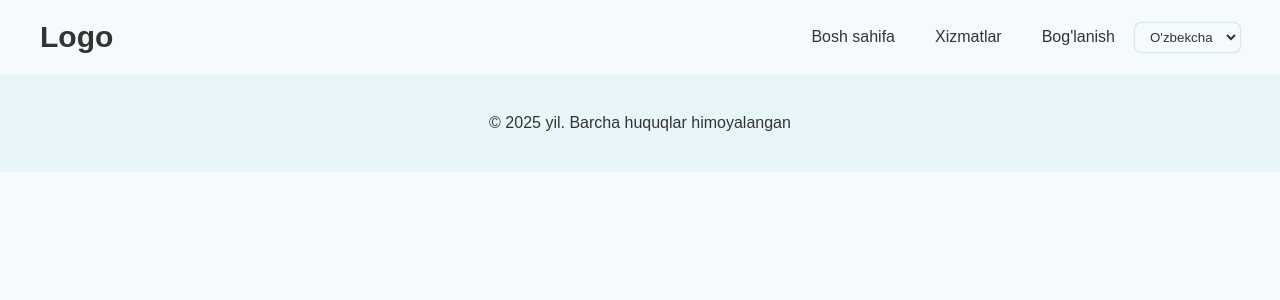
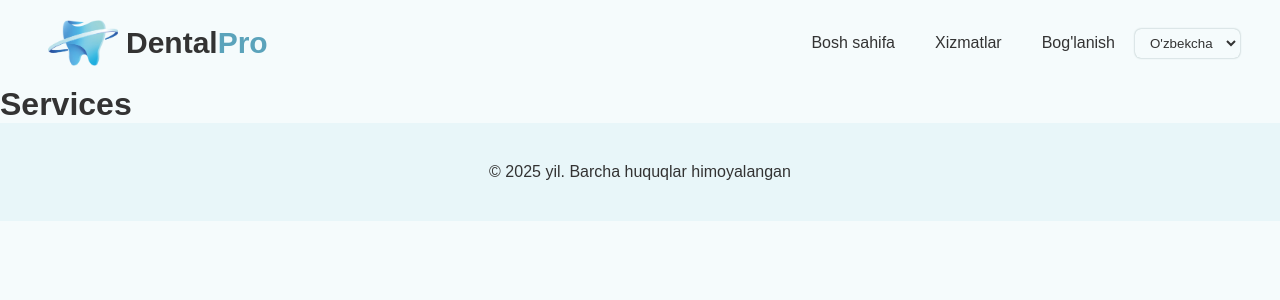
Before and after one commit to diorsolutions/dentistsolution, a React (Vite) app: page /Components/services/services in a window 1280 px wide. Shown: the top 300 px of the page. Built offline with nearby package versions, Linux system fonts and the light colour scheme.

Commit message:
changed files name capital to lower

```diff
--- a/src/App.tsx
+++ b/src/App.tsx
@@ -1,10 +1,11 @@
 import { BrowserRouter, Routes, Route } from 'react-router-dom';
 import './App.css'
-import Navbar from './modules/Navbar';
+import Navbar from './modules/navbar/navbar';
 import Home from './pages/Home';
-import Services from './pages/Services';
-import Contact from './pages/Contact';
-import Footer from './modules/Footer';
+import Services from './Components/services/services';
+import Contact from './Components/contact/contact';
+import Footer from './modules/footer';
+// >>>>>>> d641eedb6d2de0f8cc14d229c56743350dfc99ff
 
 
 // til
@@ -16,8 +17,8 @@ function App() {
     <Navbar/>
       <Routes>
         <Route path="/" element={<Home />} />
-        <Route path="/contact" element={<Contact />} />
-        <Route path="/services" element={<Services />} />
+        <Route path="/Components/contact/contact" element={<Contact />} />
+        <Route path="/Components/services/services" element={<Services />} />
       </Routes>
       <Footer />
     </BrowserRouter>
--- /dev/null
+++ b/src/Components/contact/contact.tsx
@@ -0,0 +1,10 @@
+import './contact.css'
+function Contact() {
+
+  return (
+    <h1>Contact</h1>
+  )
+
+}
+
+export default Contact
--- /dev/null
+++ b/src/Components/services/services.tsx
@@ -0,0 +1,9 @@
+import './services.css';
+
+function Services() {
+  return (
+    <h1>Services</h1>
+  )
+}
+
+export default Services
--- a/src/modules/Navbar/index.tsx
+++ /dev/null
@@ -1,40 +0,0 @@
-import { useTranslation } from 'react-i18next';
-import './style.css'
-import { Link } from 'react-router-dom';
-function Navbar() {
-  const { t, i18n } = useTranslation();
-  const lang = localStorage.getItem('lang') || 'uz';
-
-  const changeLanguage = (lang: string) => {
-    i18n.changeLanguage(lang);
-    localStorage.setItem('lang', lang);
-  };
-
-
-  const handleLanguageChange = (event: React.ChangeEvent<HTMLSelectElement>) => {
-    const selectedLang = event.target.value;
-    changeLanguage(selectedLang);
-  };
-
-  return (
-    <nav>
-      <div className='container navbar'>
-        <Link to={'/'} className='logo'>Logo</Link>
-        <div className='navbar_actions'>
-          <ul>
-            <li><Link to={'/'}>{t('navbar.home')}</Link></li>
-            <li><Link to={'/services'}>{t('navbar.services')}</Link></li>
-            <li><Link to={'/contact'}>{t('navbar.contact')}</Link></li>
-          </ul>
-          <select name="lang" id="lang" value={lang} onChange={handleLanguageChange}>
-            <option value="uz">O'zbekcha</option>
-            <option value="ru">Русский</option>
-            <option value="en">English</option>
-          </select>
-        </div>
-      </div>
-    </nav>
-  );
-}
-
-export default Navbar;
--- /dev/null
+++ b/src/modules/Navbar/navbar.tsx
@@ -0,0 +1,61 @@
+import { useTranslation } from "react-i18next";
+import "./style.css";
+import logo from "../../assets/tooth.png";
+import { Link } from "react-router-dom";
+function Navbar() {
+  const { t, i18n } = useTranslation();
+  const lang = localStorage.getItem("lang") || "uz";
+
+  const changeLanguage = (lang: string) => {
+    i18n.changeLanguage(lang);
+    localStorage.setItem("lang", lang);
+  };
+
+  const handleLanguageChange = (
+    event: React.ChangeEvent<HTMLSelectElement>
+  ) => {
+    const selectedLang = event.target.value;
+    changeLanguage(selectedLang);
+  };
+
+  return (
+    <nav>
+      <div className="container navbar">
+        <Link to={"/"} className="logo">
+          <img className="logoPNG" src={logo} alt="Logotip" />
+          <span className="logo">
+            <span className="simple">Dental</span>
+            <span className="blue" style={{ gap: "0px !important" }}>
+              Pro
+            </span>
+          </span>
+        </Link>
+        <div className="navbar_actions">
+          <ul>
+            <li>
+              <Link to={"/"}>{t("navbar.home")}</Link>
+            </li>
+            <li>
+              <Link to={"/services"}>{t("navbar.services")}</Link>
+            </li>
+            <li>
+              <Link to={"/contact"}>{t("navbar.contact")}</Link>
+            </li>
+          </ul>
+          <select
+            name="lang"
+            id="lang"
+            value={lang}
+            onChange={handleLanguageChange}
+          >
+            <option value="uz">O'zbekcha</option>
+            <option value="ru">Русский</option>
+            <option value="en">English</option>
+          </select>
+        </div>
+      </div>
+    </nav>
+  );
+}
+
+export default Navbar;
--- a/src/modules/Navbar/style.css
+++ b/src/modules/Navbar/style.css
@@ -1,11 +1,21 @@
 /* navbar stylela */
 
 .logo {
+    display: flex;
+    justify-content: center;
+    align-items: center;
+    margin-left: 8px;
+    user-select: none;
     mix-blend-mode: multiply !important;
     font-size: 30px;
     font-weight: 900;
 }
-
+.logoPNG {
+    width: 70px;
+}
+.blue {
+    color: #5BA3BB;
+}
 nav {
     position: sticky;
     top: 0;
```
Also changed, not shown: src/Components/main/main_home_page.tsx (added, +12 -0 lines), src/Components/contact/contact.css (added), src/Components/main/mainHome.css (added), src/Components/services/services.css (added), src/assets/tooth.png (added), 1 other file (tests, documents, lock files or other folders).
